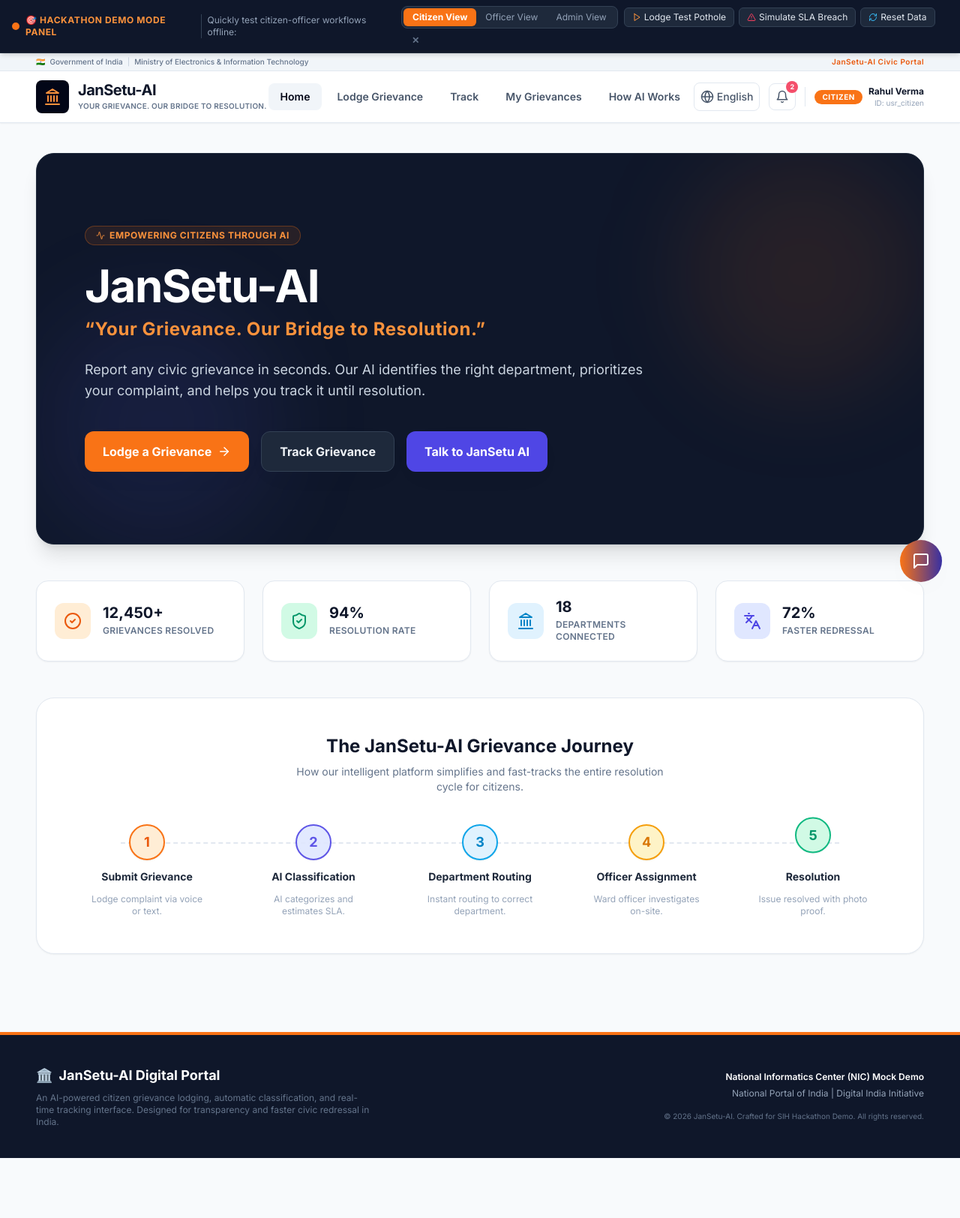
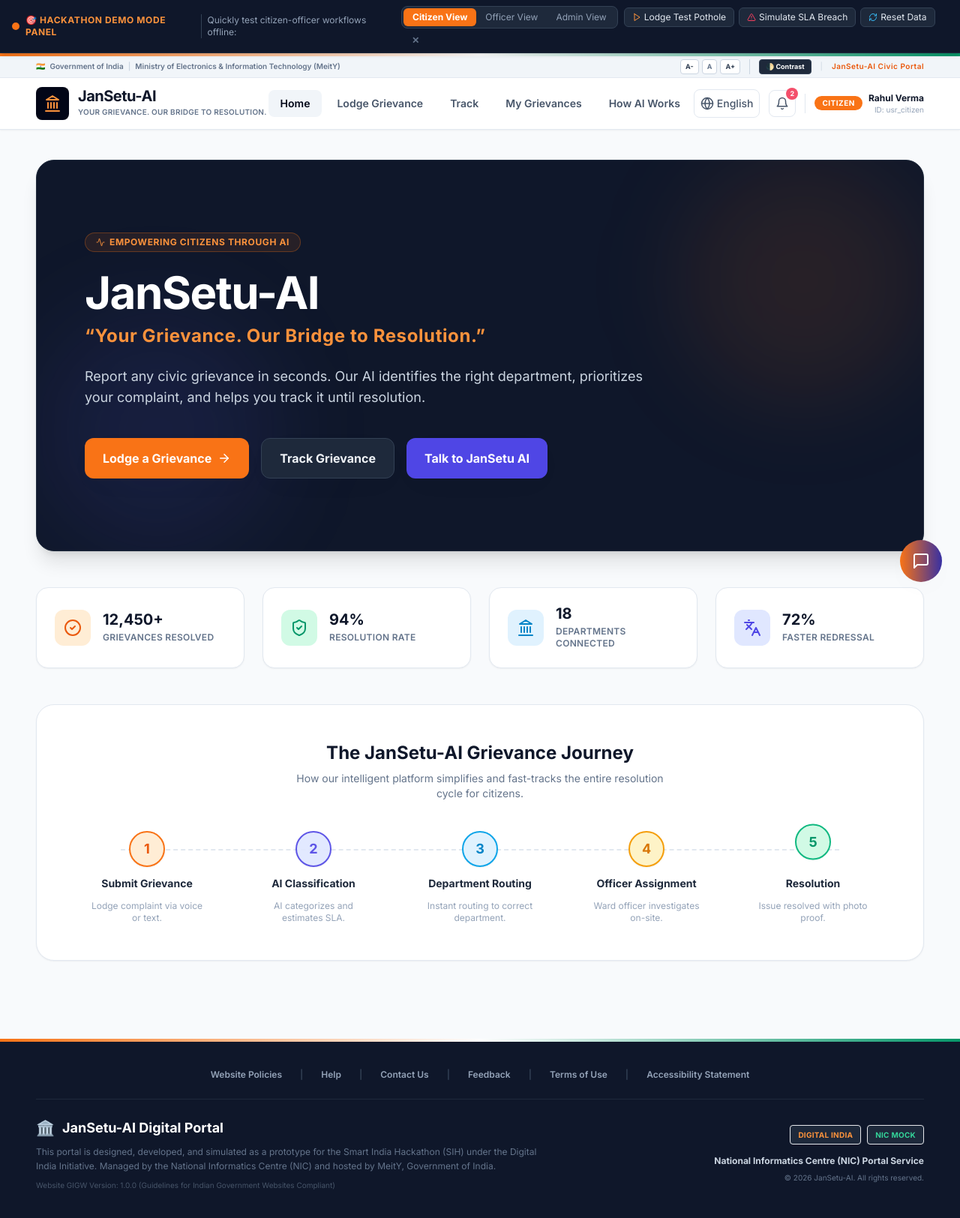
Before and after one commit to AdiCore5/SIH-Hackathon-2026, a React (Vite) app: page / in a window 1280 px wide. Shown: the top 1624 px of the page at 75% size. Before the commit the page ends 1544 px from the top, so only its background shows below. Built offline with nearby package versions, Linux system fonts and the light colour scheme.

Commit message:
Implement GIGW-compliant government website UI features including top tri-color strip, accessibility text resizing controls (A-, A, A+), monochrome high contrast switcher, and website policies footer links

```diff
--- a/src/App.tsx
+++ b/src/App.tsx
@@ -31,10 +31,51 @@
   const [currentTab, setCurrentTab] = useState('home');
   const [lang, setLang] = useState<Language>('en');
   const [selectedGrievanceId, setSelectedGrievanceId] = useState<string>('');
+  const [fontSize, setFontSize] = useState<number>(1.0);
+  const [highContrast, setHighContrast] = useState<boolean>(false);
 
   // Notification center
   const [notifications, setNotifications] = useState<Notification[]>([]);
   const [userName, setUserName] = useState('Rahul Verma');
+
+  useEffect(() => {
+    document.body.style.fontSize = fontSize === 1.0 ? '' : `${fontSize}em`;
+  }, [fontSize]);
+
+  useEffect(() => {
+    const styleId = 'jansetu-hc-style';
+    let styleEl = document.getElementById(styleId);
+    if (highContrast) {
+      if (!styleEl) {
+        styleEl = document.createElement('style');
+        styleEl.id = styleId;
+        styleEl.innerHTML = `
+          .high-contrast, .high-contrast body, .high-contrast main, .high-contrast header, .high-contrast footer, .high-contrast div, .high-contrast section, .high-contrast table, .high-contrast tr, .high-contrast td, .high-contrast th, .high-contrast h1, .high-contrast h2, .high-contrast h3, .high-contrast h4, .high-contrast h5, .high-contrast h6, .high-contrast p, .high-contrast span, .high-contrast label, .high-contrast button, .high-contrast select, .high-contrast textarea, .high-contrast input {
+            background-color: #000000 !important;
+            color: #ffffff !important;
+            border-color: #ffffff !important;
+            text-shadow: none !important;
+            box-shadow: none !important;
+          }
+          .high-contrast button, .high-contrast a, .high-contrast input[type="submit"] {
+            border: 2px solid #ffffff !important;
+            background-color: #000000 !important;
+            color: #ffff00 !important;
+          }
+          .high-contrast input, .high-contrast select, .high-contrast textarea {
+            border: 1.5px solid #ffffff !important;
+            background-color: #000000 !important;
+            color: #ffffff !important;
+          }
+        `;
+        document.head.appendChild(styleEl);
+      }
+    } else {
+      if (styleEl) {
+        styleEl.remove();
+      }
+    }
+  }, [highContrast]);
 
   const fetchNotifications = async () => {
     // Read from localStorage (api syncs updates to localStorage)
@@ -246,6 +287,10 @@
         notifications={notifications}
         onMarkNotifRead={handleMarkNotifRead}
         userName={userName}
+        fontSize={fontSize}
+        onFontSizeChange={setFontSize}
+        highContrast={highContrast}
+        onHighContrastChange={setHighContrast}
       />
 
       {/* Primary Page views router */}
--- a/src/components/Footer.tsx
+++ b/src/components/Footer.tsx
@@ -2,24 +2,50 @@
 
 export const Footer: React.FC = () => {
   return (
-    <footer className="bg-slate-900 text-slate-400 py-10 mt-16 border-t-4 border-orange-500">
-      <div className="mx-auto px-4 md:px-12 flex flex-col md:flex-row justify-between items-center gap-6">
-        <div>
-          <div className="flex items-center gap-2 text-white font-bold text-lg mb-2">
-            <span>🏛️</span>
-            <span>JanSetu-AI Digital Portal</span>
-          </div>
-          <p className="text-xs text-slate-500 max-w-md">
-            An AI-powered citizen grievance lodging, automatic classification, and real-time tracking interface. Designed for transparency and faster civic redressal in India.
-          </p>
+    <footer className="bg-slate-900 text-slate-400 py-10 mt-16 relative overflow-hidden">
+      {/* GIGW Tri-Color Accents */}
+      <div className="absolute top-0 left-0 right-0 h-1 bg-gradient-to-r from-orange-500 via-white to-emerald-600"></div>
+
+      <div className="mx-auto px-4 md:px-12 max-w-7xl">
+        {/* Government Footer Policies Strip */}
+        <div className="flex flex-wrap items-center justify-center gap-x-6 gap-y-2.5 text-xs border-b border-slate-800 pb-6 mb-6 font-semibold">
+          <a href="#" onClick={(e) => e.preventDefault()} className="hover:text-white transition-colors">Website Policies</a>
+          <span className="text-slate-700">|</span>
+          <a href="#" onClick={(e) => e.preventDefault()} className="hover:text-white transition-colors">Help</a>
+          <span className="text-slate-700">|</span>
+          <a href="#" onClick={(e) => e.preventDefault()} className="hover:text-white transition-colors">Contact Us</a>
+          <span className="text-slate-700">|</span>
+          <a href="#" onClick={(e) => e.preventDefault()} className="hover:text-white transition-colors">Feedback</a>
+          <span className="text-slate-700">|</span>
+          <a href="#" onClick={(e) => e.preventDefault()} className="hover:text-white transition-colors">Terms of Use</a>
+          <span className="text-slate-700">|</span>
+          <a href="#" onClick={(e) => e.preventDefault()} className="hover:text-white transition-colors">Accessibility Statement</a>
         </div>
 
-        <div className="flex flex-col md:text-right gap-1.5 text-xs">
-          <p className="font-semibold text-white">National Informatics Center (NIC) Mock Demo</p>
-          <p>National Portal of India | Digital India Initiative</p>
-          <p className="text-[10px] text-slate-500 mt-2">
-            &copy; {new Date().getFullYear()} JanSetu-AI. Crafted for SIH Hackathon Demo. All rights reserved.
-          </p>
+        <div className="flex flex-col lg:flex-row justify-between items-center gap-6 text-center lg:text-left">
+          <div className="max-w-2xl">
+            <div className="flex items-center justify-center lg:justify-start gap-2.5 text-white font-bold text-lg mb-2">
+              <span className="text-xl">🏛️</span>
+              <span>JanSetu-AI Digital Portal</span>
+            </div>
+            <p className="text-xs text-slate-500 leading-relaxed">
+              This portal is designed, developed, and simulated as a prototype for the Smart India Hackathon (SIH) under the Digital India Initiative. Managed by the National Informatics Centre (NIC) and hosted by MeitY, Government of India.
+            </p>
+            <p className="text-[10px] text-slate-600 mt-2">
+              Website GIGW Version: 1.0.0 (Guidelines for Indian Government Websites Compliant)
+            </p>
+          </div>
+
+          <div className="flex flex-col lg:items-end gap-1.5 text-xs shrink-0">
+            <div className="flex items-center gap-2 mb-2 justify-center lg:justify-end">
+              <span className="px-2.5 py-1 bg-slate-800 text-[10px] text-orange-400 font-extrabold rounded border border-slate-750 uppercase tracking-wide">Digital India</span>
+              <span className="px-2.5 py-1 bg-slate-800 text-[10px] text-emerald-400 font-extrabold rounded border border-slate-750 uppercase tracking-wide">NIC Mock</span>
+            </div>
+            <p className="font-bold text-slate-300">National Informatics Centre (NIC) Portal Service</p>
+            <p className="text-[10px] text-slate-500">
+              &copy; {new Date().getFullYear()} JanSetu-AI. All rights reserved.
+            </p>
+          </div>
         </div>
       </div>
     </footer>
--- a/src/components/Navbar.tsx
+++ b/src/components/Navbar.tsx
@@ -12,6 +12,10 @@
   notifications: Notification[];
   onMarkNotifRead: (id: string) => void;
   userName: string;
+  fontSize: number;
+  onFontSizeChange: (size: number) => void;
+  highContrast: boolean;
+  onHighContrastChange: (hc: boolean) => void;
 }
 
 export const Navbar: React.FC<NavbarProps> = ({
@@ -22,7 +26,11 @@
   role,
   notifications,
   onMarkNotifRead,
-  userName
+  userName,
+  fontSize,
+  onFontSizeChange,
+  highContrast,
+  onHighContrastChange
 }) => {
   const [isMenuOpen, setIsMenuOpen] = useState(false);
   const [isNotifOpen, setIsNotifOpen] = useState(false);
@@ -43,15 +51,31 @@
 
   return (
     <header className="sticky top-0 z-40 bg-white border-b border-slate-200 shadow-sm">
+      {/* Tri-Color Border Bar Accent */}
+      <div className="h-1 bg-gradient-to-r from-orange-500 via-white to-emerald-600"></div>
+
       {/* Emblem Strip */}
       <div className="bg-slate-100 py-1 text-[10px] text-slate-500 px-4 md:px-12 flex justify-between items-center border-b border-slate-200">
-        <div className="flex items-center gap-1.5 font-medium">
+        <div className="flex items-center gap-1.5 font-semibold">
           <span>🇮🇳</span>
           <span>Government of India</span>
           <span className="text-slate-300">|</span>
-          <span className="hidden sm:inline">Ministry of Electronics & Information Technology</span>
+          <span className="hidden sm:inline">Ministry of Electronics & Information Technology (MeitY)</span>
         </div>
         <div className="flex items-center gap-3">
+          {/* Accessibility controls */}
+          <div className="flex items-center gap-1 border-r border-slate-300 pr-3">
+            <button onClick={() => onFontSizeChange(0.9)} className="px-1.5 py-0.5 hover:bg-slate-200 rounded font-bold text-[9px] border border-slate-300 bg-white text-slate-700">A-</button>
+            <button onClick={() => onFontSizeChange(1.0)} className="px-1.5 py-0.5 hover:bg-slate-200 rounded font-bold text-[9px] border border-slate-300 bg-white text-slate-750">A</button>
+            <button onClick={() => onFontSizeChange(1.15)} className="px-1.5 py-0.5 hover:bg-slate-200 rounded font-bold text-[9px] border border-slate-300 bg-white text-slate-700">A+</button>
+          </div>
+          <button
+            onClick={() => onHighContrastChange(!highContrast)}
+            className="px-2 py-0.5 bg-slate-800 hover:bg-slate-700 text-white rounded text-[9px] font-bold border border-slate-700 flex items-center gap-1"
+          >
+            🌓 Contrast
+          </button>
+          <span className="text-slate-300">|</span>
           <span className="font-semibold tracking-wider text-orange-600">JanSetu-AI Civic Portal</span>
         </div>
       </div>
```
